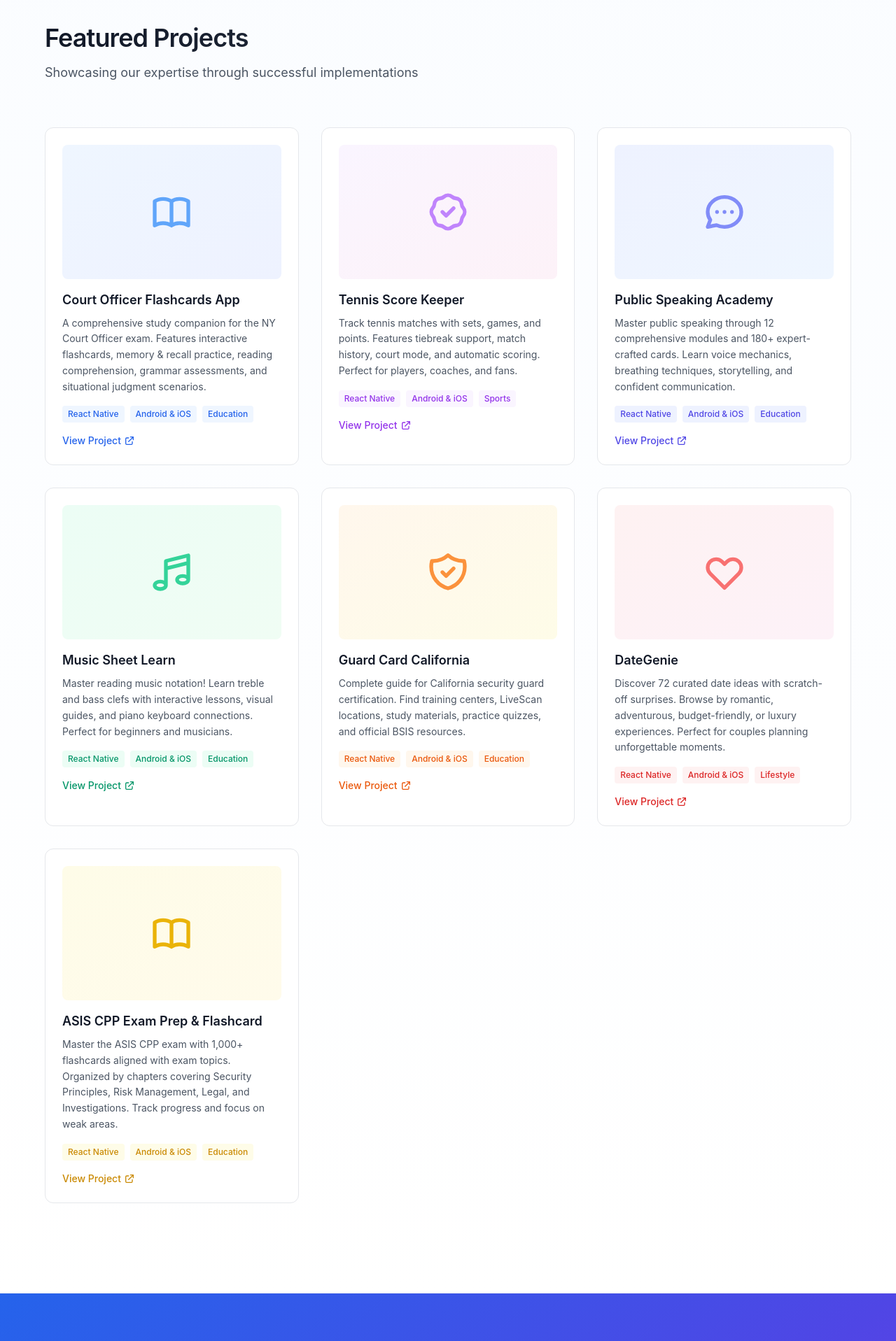
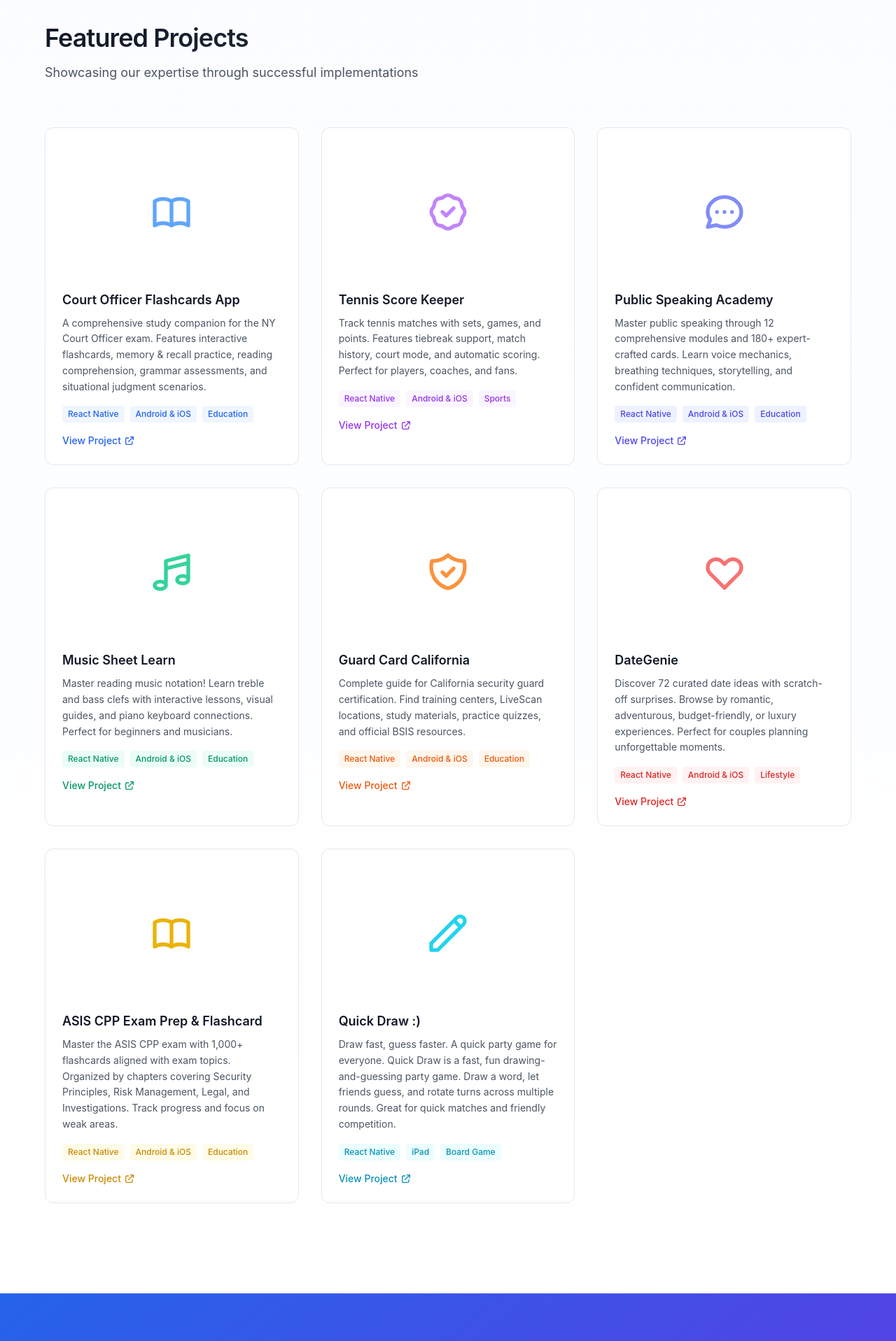
Before and after one commit to Shahabgeravesh/MoeinTech, a Next.js app: page /en in a window 1280 px wide. Shown: the part 2448-4365 px from the top of the page at 70% size. Built offline with nearby package versions, Linux system fonts and the light colour scheme; no server answers.

Commit message:
Add Quick Draw project and remove colored backgrounds from app icons

```diff
--- a/app/[locale]/page.tsx
+++ b/app/[locale]/page.tsx
@@ -57,6 +57,7 @@
     guardCard: await getAppIcon('6751480977'),
     dateGenie: await getAppIcon('6749169858'),
     asisCpp: await getAppIcon('6741053163'),
+    quickDraw: await getAppIcon('6757971448'),
   };
 
   return (
@@ -281,7 +282,7 @@
             <div className="grid md:grid-cols-2 lg:grid-cols-3 gap-8">
               {/* Court Officer Flashcards App */}
               <div className="bg-white p-6 rounded-xl border border-gray-200 hover:border-blue-300 hover:shadow-lg transition-all group">
-                <div className="w-full h-48 bg-gradient-to-br from-blue-50 to-indigo-50 rounded-lg mb-4 flex items-center justify-center group-hover:scale-105 transition-transform overflow-hidden">
+                <div className="w-full h-48 mb-4 flex items-center justify-center group-hover:scale-105 transition-transform overflow-hidden">
                   {appIcons.courtOfficer ? (
                     <Image
                       src={appIcons.courtOfficer}
@@ -324,7 +325,7 @@
 
               {/* Tennis Score Keeper */}
               <div className="bg-white p-6 rounded-xl border border-gray-200 hover:border-purple-300 hover:shadow-lg transition-all group">
-                <div className="w-full h-48 bg-gradient-to-br from-purple-50 to-pink-50 rounded-lg mb-4 flex items-center justify-center group-hover:scale-105 transition-transform overflow-hidden">
+                <div className="w-full h-48 mb-4 flex items-center justify-center group-hover:scale-105 transition-transform overflow-hidden">
                   {appIcons.tennis ? (
                     <Image
                       src={appIcons.tennis}
@@ -367,7 +368,7 @@
 
               {/* Public Speaking Academy */}
               <div className="bg-white p-6 rounded-xl border border-gray-200 hover:border-indigo-300 hover:shadow-lg transition-all group">
-                <div className="w-full h-48 bg-gradient-to-br from-indigo-50 to-blue-50 rounded-lg mb-4 flex items-center justify-center group-hover:scale-105 transition-transform overflow-hidden">
+                <div className="w-full h-48 mb-4 flex items-center justify-center group-hover:scale-105 transition-transform overflow-hidden">
                   {appIcons.publicSpeaking ? (
                     <Image
                       src={appIcons.publicSpeaking}
@@ -410,7 +411,7 @@
 
               {/* Music Sheet Learn */}
               <div className="bg-white p-6 rounded-xl border border-gray-200 hover:border-emerald-300 hover:shadow-lg transition-all group">
-                <div className="w-full h-48 bg-gradient-to-br from-emerald-50 to-green-50 rounded-lg mb-4 flex items-center justify-center group-hover:scale-105 transition-transform overflow-hidden">
+                <div className="w-full h-48 mb-4 flex items-center justify-center group-hover:scale-105 transition-transform overflow-hidden">
                   {appIcons.musicSheet ? (
                     <Image
                       src={appIcons.musicSheet}
@@ -453,7 +454,7 @@
 
               {/* Guard Card California */}
               <div className="bg-white p-6 rounded-xl border border-gray-200 hover:border-orange-300 hover:shadow-lg transition-all group">
-                <div className="w-full h-48 bg-gradient-to-br from-orange-50 to-yellow-50 rounded-lg mb-4 flex items-center justify-center group-hover:scale-105 transition-transform overflow-hidden">
+                <div className="w-full h-48 mb-4 flex items-center justify-center group-hover:scale-105 transition-transform overflow-hidden">
                   {appIcons.guardCard ? (
                     <Image
                       src={appIcons.guardCard}
@@ -496,7 +497,7 @@
 
               {/* DateGenie */}
               <div className="bg-white p-6 rounded-xl border border-gray-200 hover:border-red-300 hover:shadow-lg transition-all group">
-                <div className="w-full h-48 bg-gradient-to-br from-red-50 to-pink-50 rounded-lg mb-4 flex items-center justify-center group-hover:scale-105 transition-transform overflow-hidden">
+                <div className="w-full h-48 mb-4 flex items-center justify-center group-hover:scale-105 transition-transform overflow-hidden">
                   {appIcons.dateGenie ? (
                     <Image
                       src={appIcons.dateGenie}
@@ -539,7 +540,7 @@
 
               {/* ASIS CPP Exam Prep & Flashcard */}
               <div className="bg-white p-6 rounded-xl border border-gray-200 hover:border-yellow-300 hover:shadow-lg transition-all group">
-                <div className="w-full h-48 bg-gradient-to-br from-yellow-50 to-amber-50 rounded-lg mb-4 flex items-center justify-center group-hover:scale-105 transition-transform overflow-hidden">
+                <div className="w-full h-48 mb-4 flex items-center justify-center group-hover:scale-105 transition-transform overflow-hidden">
                   {appIcons.asisCpp ? (
                     <Image
                       src={appIcons.asisCpp}
@@ -571,6 +572,49 @@
                     target="_blank"
                     rel="noopener noreferrer"
                     className="text-sm text-yellow-600 hover:text-yellow-700 font-medium flex items-center gap-1"
+                  >
+                    {t('projects.viewProject')}
+                    <svg className="w-4 h-4" fill="none" stroke="currentColor" viewBox="0 0 24 24">
+                      <path strokeLinecap="round" strokeLinejoin="round" strokeWidth={2} d="M10 6H6a2 2 0 00-2 2v10a2 2 0 002 2h10a2 2 0 002-2v-4M14 4h6m0 0v6m0-6L10 14" />
+                    </svg>
+                  </a>
+                </div>
+              </div>
+
+              {/* Quick Draw */}
+              <div className="bg-white p-6 rounded-xl border border-gray-200 hover:border-cyan-300 hover:shadow-lg transition-all group">
+                <div className="w-full h-48 mb-4 flex items-center justify-center group-hover:scale-105 transition-transform overflow-hidden">
+                  {appIcons.quickDraw ? (
+                    <Image
+                      src={appIcons.quickDraw}
+                      alt="Quick Draw"
+                      width={192}
+                      height={192}
+                      className="rounded-2xl shadow-lg"
+                    />
+                  ) : (
+                    <svg className="w-16 h-16 text-cyan-400" fill="none" stroke="currentColor" viewBox="0 0 24 24">
+                      <path strokeLinecap="round" strokeLinejoin="round" strokeWidth={2} d="M15.232 5.232l3.536 3.536m-2.036-5.036a2.5 2.5 0 113.536 3.536L6.5 21.036H3v-3.572L16.732 3.732z" />
+                    </svg>
+                  )}
+                </div>
+                <h3 className="text-lg font-semibold mb-2 text-gray-900 group-hover:text-cyan-600 transition-colors">
+                  Quick Draw :)
+                </h3>
+                <p className="text-sm text-gray-600 mb-4 leading-relaxed">
+                  Draw fast, guess faster. A quick party game for everyone. Quick Draw is a fast, fun drawing-and-guessing party game. Draw a word, let friends guess, and rotate turns across multiple rounds. Great for quick matches and friendly competition.
+                </p>
+                <div className="flex flex-wrap gap-2 mb-3">
+                  <span className="px-2 py-1 text-xs font-medium text-cyan-600 bg-cyan-50 rounded">React Native</span>
+                  <span className="px-2 py-1 text-xs font-medium text-cyan-600 bg-cyan-50 rounded">iPad</span>
+                  <span className="px-2 py-1 text-xs font-medium text-cyan-600 bg-cyan-50 rounded">Board Game</span>
+                </div>
+                <div className="flex gap-3 mt-4">
+                  <a
+                    href="https://apps.apple.com/us/app/quick-draw/id6757971448"
+                    target="_blank"
+                    rel="noopener noreferrer"
+                    className="text-sm text-cyan-600 hover:text-cyan-700 font-medium flex items-center gap-1"
                   >
                     {t('projects.viewProject')}
                     <svg className="w-4 h-4" fill="none" stroke="currentColor" viewBox="0 0 24 24">
```
